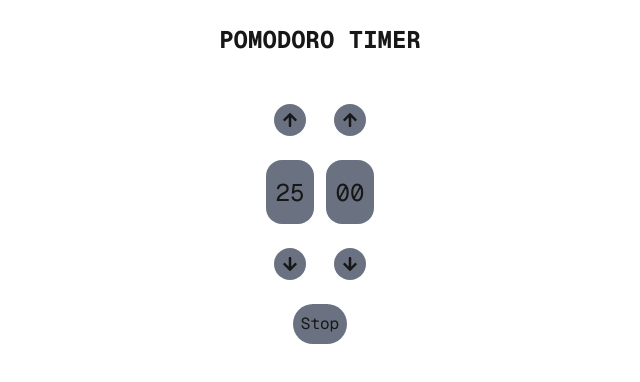
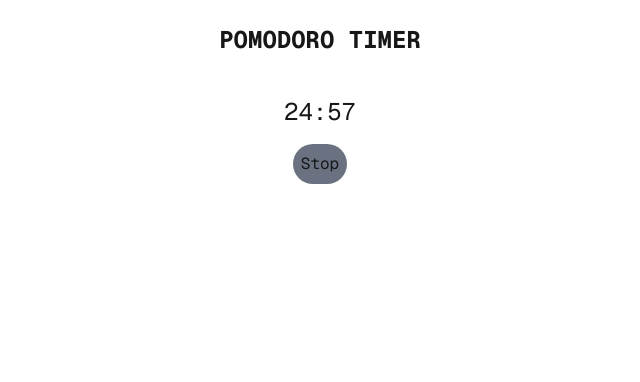
Before and after one commit to ZeoNyph/pomodoro, a Next.js app: page / in a window 1280 px wide. Both pictures are taken after a click on the button "Start". Shown: the top 382 px of the page, without its empty margins (320-960 px from the left). Built offline with nearby package versions, Linux system fonts and the light colour scheme.

Commit message:
made basic timer

```diff
--- a/src/app/page.tsx
+++ b/src/app/page.tsx
@@ -1,9 +1,10 @@
 "use client";
 
-import React from "react";
+import React, { useTransition } from "react";
 
-import { useEffect, useState } from "react";
+import {  useState } from "react";
 import { TimerSelect } from "./timer_select";
+import { Timer } from "./timer";
 
 export default function Home() {
   const [mins, setMins] = useState(25);
@@ -22,15 +23,19 @@ export default function Home() {
     setIsSelect(!isSelect ? true : false);
   }
 
+
   return (
     <div className="font-mono flex flex-col items-center justify-center max-w-screen gap-4">
       <h1 className="font-bold my-6 text-2xl w-auto">POMODORO TIMER</h1>
-      <TimerSelect
+
+      {isSelect? <TimerSelect
         mins={mins}
         secs={secs}
         handleMins={handleMins}
         handleSecs={handleSecs}
-      />
+      /> : <Timer
+        mins={mins}
+        secs={secs}/>}
       <button
         className="bg-gray-500 rounded-3xl text-l p-2"
         onClick={handleTimer}
--- /dev/null
+++ b/src/app/timer.tsx
@@ -0,0 +1,38 @@
+"use client"
+
+import { useEffect, useState } from "react";
+
+type TimerProps = {
+    mins: number,
+    secs: number
+}
+
+export function Timer({
+    mins,
+    secs
+} : TimerProps){
+    const[end, setEnd] = useState(0);
+    const [remainingTime, setRemainingTime] = useState(0);
+    useEffect(() => {
+        const calculatedEnd = Date.now() + (mins * 60 * 1000 + secs * 1000);
+        setEnd(calculatedEnd);
+    }, []);
+
+    useEffect(() => {
+        const interval = setInterval(() => {
+            setRemainingTime(end - Date.now());
+        }, 100);
+        return () => clearInterval(interval);
+    }, [end]);
+
+    return(
+        <div className="flex flex-col w-auto h-auto">
+            {remainingTime > 0 && (
+                <p className="text-2xl">
+                    {Math.floor(remainingTime / 60000)}:{Math.floor((remainingTime % 60000) / 1000).toString().padStart(2, '0')}
+                </p>
+            )}
+        </div>
+    );
+
+}
```
